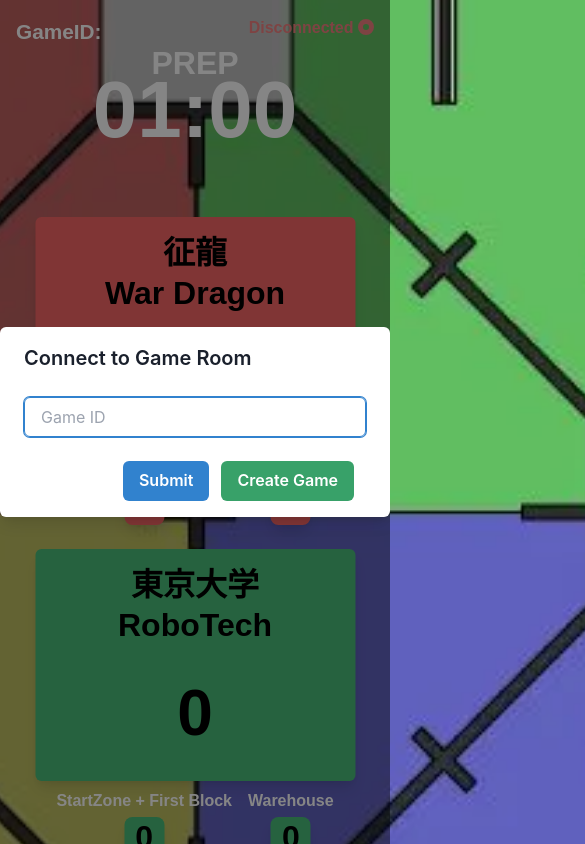
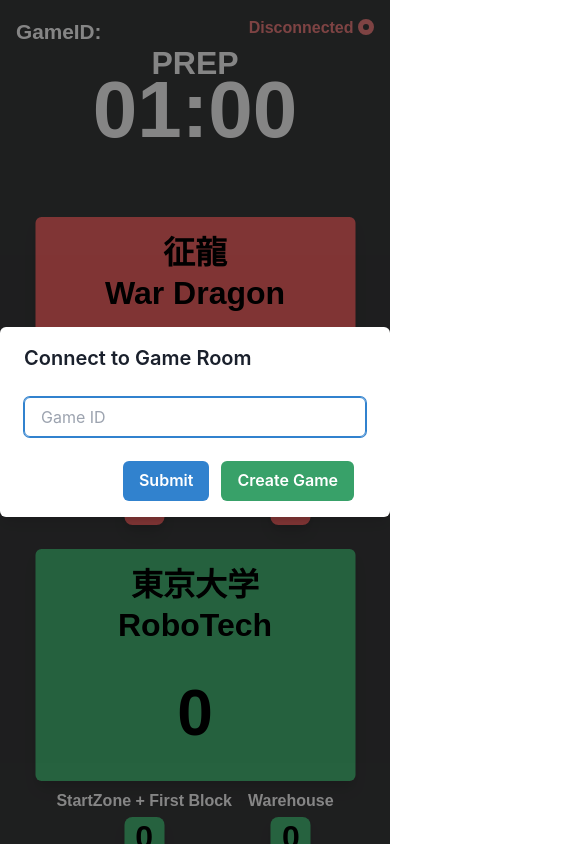
Before and after one commit to marc-ko/rdc-scoreboard-25, a Next.js app: page /dashboard in a window 390 px wide. Shown: the top 844 px of the page, 585 px wide, since content can reach past the window. Built offline with nearby package versions, Linux system fonts and the light colour scheme.

Commit message:
Fix: mobile zoom out problem

```diff
--- a/src/pages/dashboard.tsx
+++ b/src/pages/dashboard.tsx
@@ -766,18 +766,29 @@ export default function Dashboard(props: any) {
             <Head>
                 <title>{"HKUST RDC 2025"}</title>
             </Head>
-            <Box style={{
+            <Box sx={{
                 height: containerHeight,
                 position: 'absolute',
                 width: '100%',
                 display: 'flex',
                 justifyContent: 'space-between',
-                //overflow: 'hidden',
-                backgroundColor: '#3A3B3C',
                 fontFamily: "'Quicksand Variable', sans-serif",
                 fontWeight: "700",
                 fontSize: "2rem",
                 color: 'white',
+                backgroundColor: '#3A3B3C',
+                overflow: {
+                    base: 'auto',
+                    md: 'hidden',
+                },
+                minHeight: {
+                    base: '100vh',
+                    md: 'auto',
+                },
+                minWidth: {
+                    base: '100vw',
+                    md: 'auto',
+                },
             }}>
                 <Box style={{
                     fontSize: '1.3rem',
@@ -867,13 +878,14 @@ export default function Dashboard(props: any) {
                         flexDirection="column"
                         alignItems="center"
                         gap="1.5rem"
-                        sx={{
+                        style={{
                             position: 'absolute',
                             top: '1%',
                             left: '50%',
-                            transform: { base: 'translateX(-50%)', md: 'translateY(50%) translateX(-50%)' },
+                            transform: 'translateX(-50%)',
                             zIndex: 10,
-                            width: { base: '90%', md: 'auto' },
+                            width: '90%',
+                            paddingBottom: '8rem',
                         }}
                     >
                         {/* Red Team */}
@@ -1011,15 +1023,15 @@ export default function Dashboard(props: any) {
 
                     {/* Blue Team History - Bottom Right */}
                     <Box display={{ base: 'none', md: 'block' }} style={{
-                        right: '5%',
+                        right: '8%',
                         top: '73%',
-                        width: '20%',
                         position: 'absolute',
                         zIndex: 10,
                     }}>
                         <HistoryList history={historyState} team="BLUE" color={"blue"} />
                     </Box>
-                    <Box style={{
+                    {/* Desktop: GameField Image */}
+                    <Box display={{ base: 'none', md: 'block' }} style={{
                         height: '95%',
                         width: '100%',
                         zIndex: 1,
@@ -1027,13 +1039,11 @@ export default function Dashboard(props: any) {
                         <Image
                             src="/GameField.webp"
                             fallbackSrc="/GameField.png"
-                            alt="Logo"
+                            alt="Game Field"
                             sx={{
                                 height: '100%',
                                 width: '100%',
                                 objectFit: 'contain',
-                                transform: { base: 'scale(5)', md: 'scale(1)' },
-                                transformOrigin: 'center',
                             }}
                         />
                     </Box>
```
